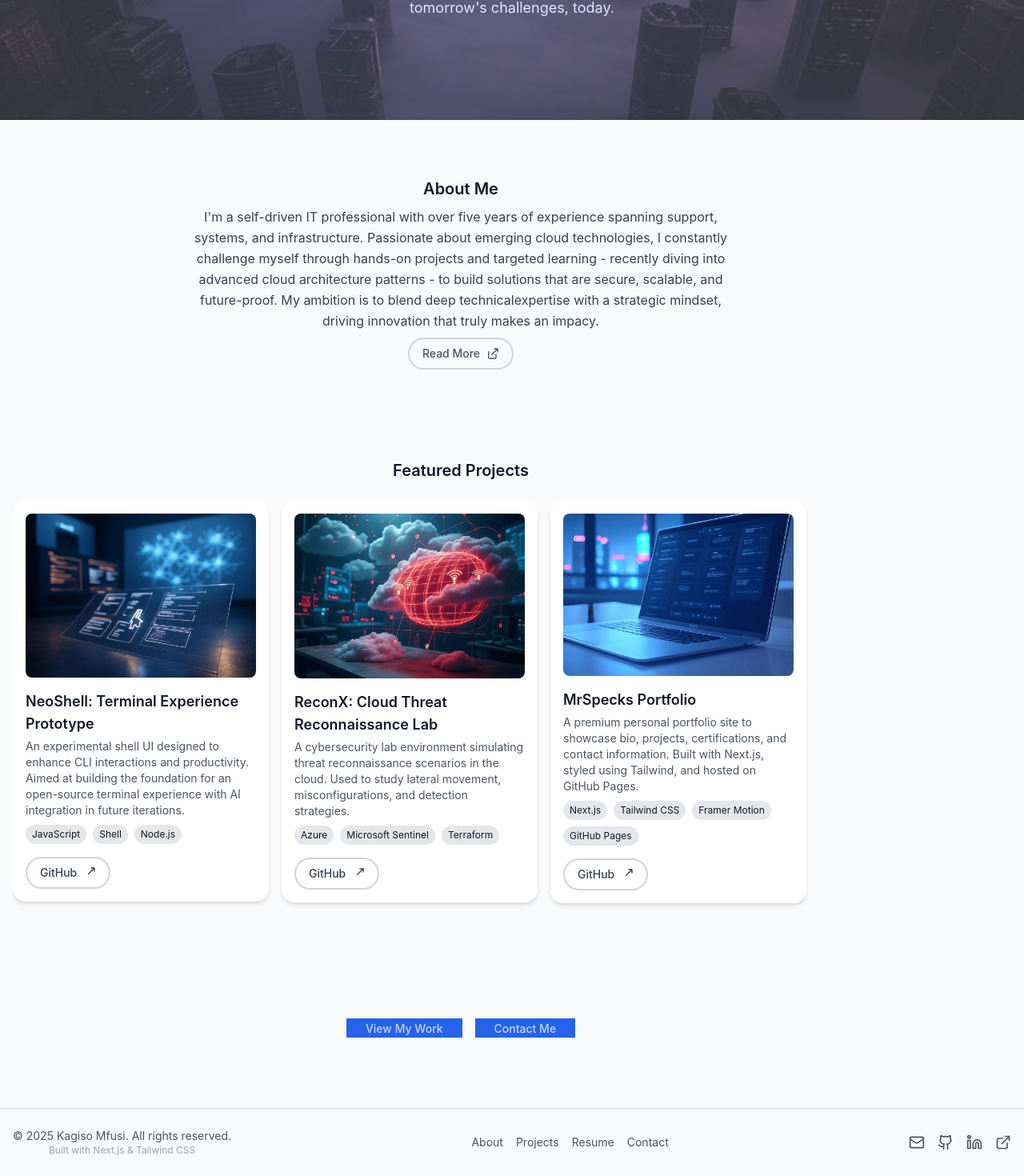
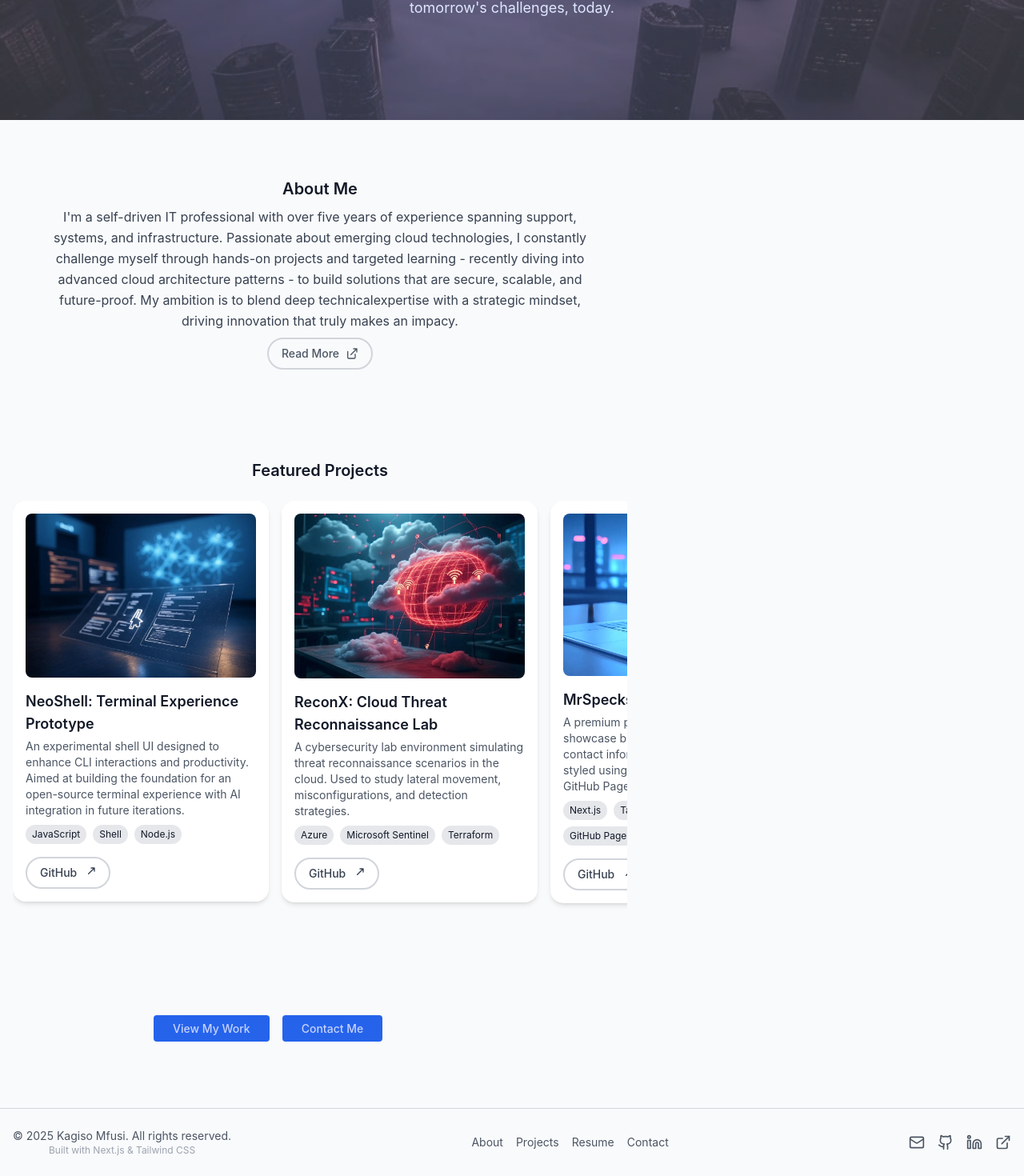
Before and after one commit to MrSpecks/MrSpecks-, a Next.js app in the folder portfolio/: page / in a window 1280 px wide. Shown: the part 482-1952 px from the top of the page at 80% size. Built offline with nearby package versions, Linux system fonts and the light colour scheme.

Commit message:
Update index.tsx

```diff
--- a/portfolio/pages/index.tsx
+++ b/portfolio/pages/index.tsx
@@ -64,7 +64,9 @@ export default function HomePage() {
         </section>
 
         {/* About Preview */}
-      <section className="mt-12 text-center px-4 py-6 max-w-6xl">
+      <section className="w-full flex flex-col justify-center mt-12
+      text-center px-4 py-6 max-w-6xl">
+        <div className="max-w-3xl w-full">
          <h2 className="text-xl font-semibold mb-2">About Me</h2>
          <p className="text-gray-700 dark:text-gray-300 max-w-2xl mx-auto text-base leading-relaxed">
           I'm a self-driven IT professional with over five years of experience spanning support,
@@ -97,18 +99,23 @@ export default function HomePage() {
             </svg>
           </a>
         </Link>
+        </div>
       </section>
 
       {/* Featured Projects */}
       <section className="mt-16 px-4 py-6 max-w-6xl">
+      <div className="max-w-3xl w-full">
         <h2 className="text-xl font-semibold mb-4 text-center">Featured Projects</h2>
         <div className="grid gap-6">
         <Carousel items={featured} />
         </div>
+        </div>
         </section>
+
       {/* CTA Buttons */}
-      <section className="mt-16 px-4 py-6 max-w-6xl">
-        <div className="mt-6 flex flex-col sm:flex-row justify-center items-center text-center overflow-hidden gap-4">
+      <section className="mt-16 px-4 py-6 max-w-6xl flex flex-col justify-center items-center text-center overflow-hidden">
+      <div className="max-w-3xl w-full">
+        <div className="mt-6 flex flex-col sm:flex-row gap-4">
           <Link href="/projects" passHref>
             <a className="bg-blue-600 text-indigo-200 dark:text-indigo-100 px-6 py-2 rounded hover:bg-blue-700
             text-sm font-medium transition w-full sm:w-auto">
@@ -122,6 +129,7 @@ export default function HomePage() {
             </a>
           </Link>
         </div>
+        </div>
       </section>
     </main>
   );
```
